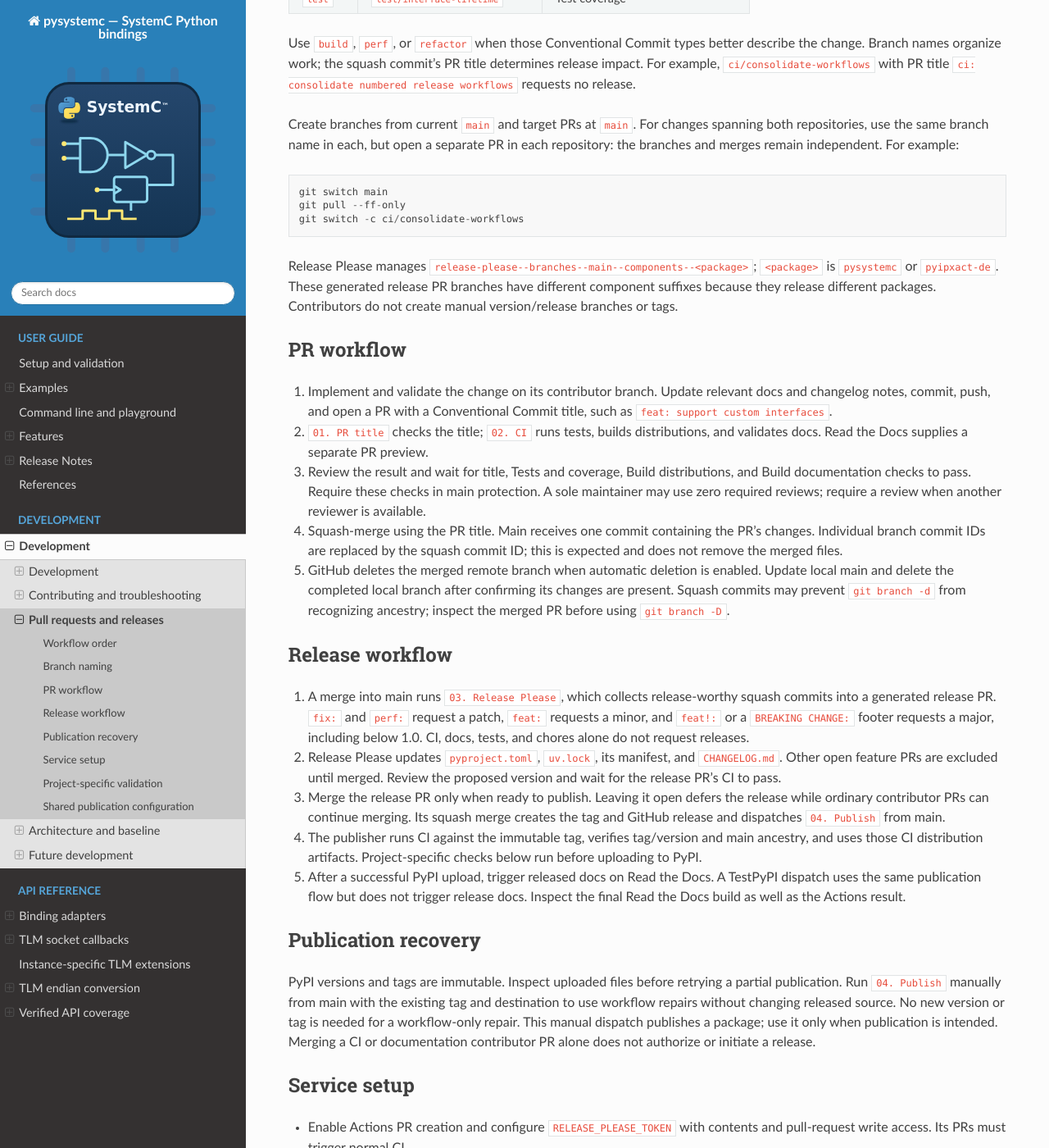
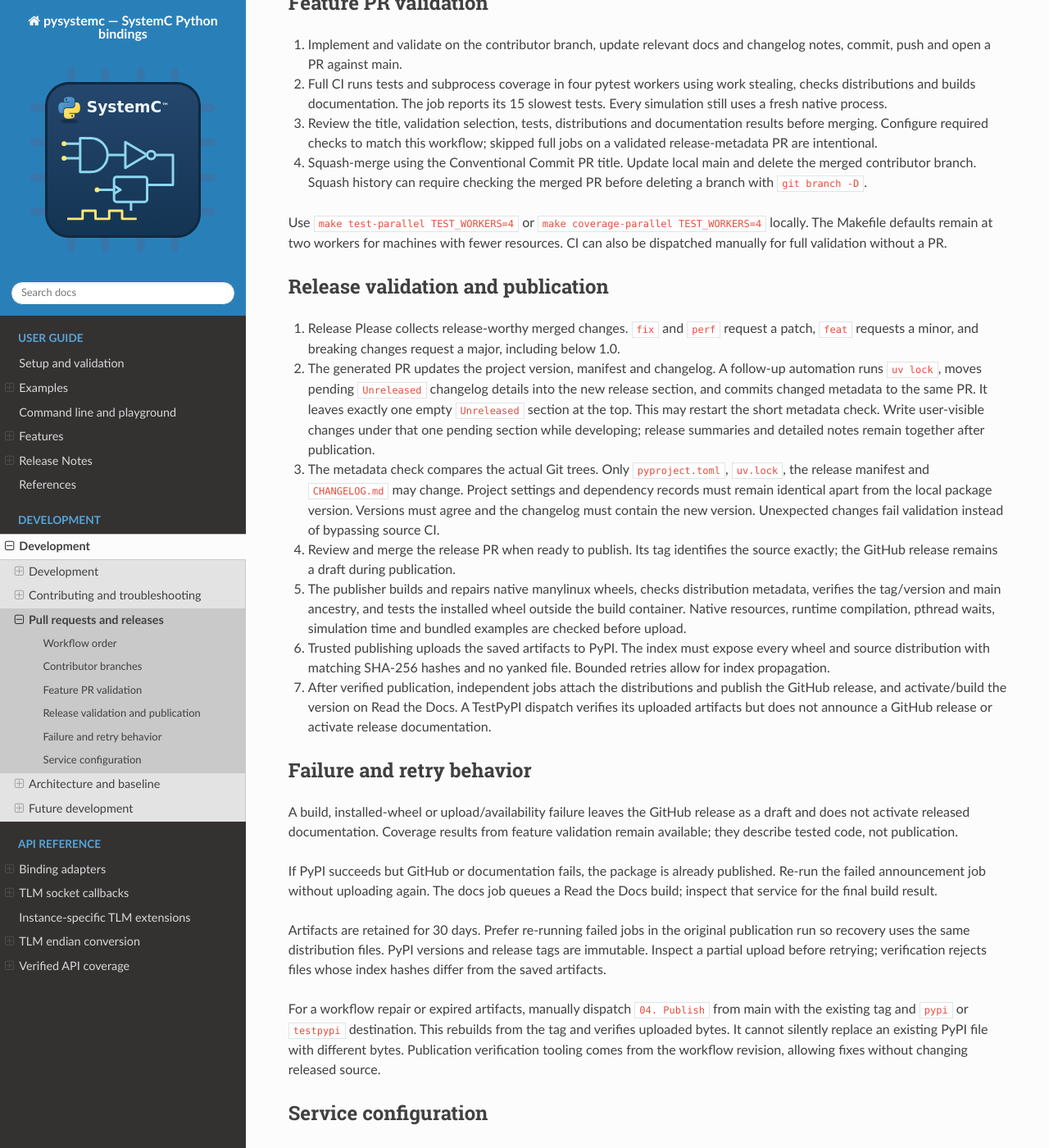
Before and after one commit to amal-khailtash/pysystemc, a Sphinx documentation site: the page built from docs/development/releases.rst, in a window 1280 px wide and 1400 px high, scrolled down 1013 px. Shown: the whole window at 82% size. Built offline with Sphinx 7.4.7 and the Read the Docs theme 3.1.0, drawn with Linux system fonts in a browser that asks for light colours; some of the changed text lies outside the part shown.

Commit message:
ci: streamline validation and gate release announcements on PyPI (#20)
* ci: streamline validation and gate release announcements on PyPI

* ci: roll over detailed release notes and correct changelog history

* style: format changelog rollover regression

```diff
--- a/docs/development/guide.rst
+++ b/docs/development/guide.rst
@@ -39,11 +39,15 @@ Run the regression suite in independent native simulation processes::
    make test
    make test-verbose
    make coverage
+   make test-parallel TEST_WORKERS=4
+   make coverage-parallel TEST_WORKERS=4
    make docs
 
 The coverage target prints a terminal summary and writes an HTML report to
 ``build/coverage/html/index.html``. Open that file in a browser to inspect
-coverage by module and line.
+coverage by module and line. Parallel coverage combines worker and simulation
+subprocess data; each simulation remains isolated. See :doc:`releases` for CI
+validation, publication ordering and recovery.
 
 Tests verify callbacks, lifecycle, sensitivity, integer wraparound and VCD
 transitions. Upstream fork/join, report and barrier ports are compared with native
--- a/docs/development/index.rst
+++ b/docs/development/index.rst
@@ -1,8 +1,8 @@
 Development
 ===========
 
-Contributor guides and automation for this repository. The branch and release
-conventions are shared with pyipxact-de.
+Contributor guides and automation for this repository. The release guide describes
+this repository's validation, publication and recovery workflow.
 
 .. toctree::
    :maxdepth: 2
--- a/docs/development/releases.rst
+++ b/docs/development/releases.rst
@@ -4,160 +4,133 @@ Pull requests and releases
 Workflow order
 --------------
 
-Both repositories use the same four Actions workflow names. The numbers make
-navigation consistent; jobs run according to their triggers and dependencies.
+The workflows separate code validation from package publication:
 
-* **01. PR title** (``pr-title.yml``) checks Conventional Commit PR titles using
-  metadata only.
-* **02. CI** (``ci.yml``) tests, checks distributions, and builds documentation
-  for PRs and main. The publisher calls the same CI against the release tag.
-* **03. Release Please** (``release-please.yml``) collects merged changes into a
-  release PR. Merging that PR creates the immutable tag and GitHub release and
-  dispatches the publisher from main so its trusted publisher identity matches.
-* **04. Publish** (``publish.yml``) verifies the tag/version and main ancestry,
-  publishes the distributions produced by release CI, then triggers released
-  documentation on Read the Docs. Manual dispatch accepts an existing tag and
-  a ``pypi`` or ``testpypi`` destination for recovery or testing.
+* **01. PR title** checks Conventional Commit titles using metadata only.
+* **02. CI** runs full tests, coverage, distribution checks and documentation
+  checks on feature PRs. Release Please PRs receive focused release-metadata
+  validation instead. Merging into main does not repeat full CI.
+* **03. Release Please** prepares a release PR and synchronizes its lockfile.
+  Merging the release PR creates an immutable tag and a **draft** GitHub release,
+  then dispatches publication from main.
+* **04. Publish** builds the tagged distributions once, checks the installed
+  wheel, uploads those same files and verifies their availability and SHA-256
+  hashes on PyPI. Only then does it publish the GitHub release and activate
+  released documentation.
 
-Read the Docs handles PR previews and development ``latest`` docs through its
-GitHub integration. CI's documentation build validates HTML; it does not deploy
-it. Disable independent automatic tag builds in Read the Docs when strict
-PyPI-before-release-docs ordering is required. Keep tag versions discoverable
-and active so the post-publication API trigger can build them. A successful
-trigger means the build was queued; inspect Read the Docs for its final result.
-GitHub Pages and the separate TestPyPI workflow are removed.
+``distributions.yml`` is a reusable build job called by feature CI and the
+publisher. It has no independent trigger. A feature packaging check validates
+that changes can be packaged; publication builds again because the final release
+version differs from the feature PR. The complete source test suite is not
+repeated during publication.
 
-Branch naming
--------------
+Read the Docs PR previews and development ``latest`` documentation remain
+independent of package publication. CI builds documentation to detect errors;
+that build does not activate a released version. Disable automatic tag builds
+and automatic activation of new release versions in Read the Docs if strict
+PyPI-before-release-documentation ordering is required. Keep tag versions
+available for discovery; the publisher activates them after verification.
 
-Both projects use ``<type>/<short-description>``. Choose a prefix describing the
-work and lowercase words separated by hyphens:
+Contributor branches
+--------------------
 
-.. list-table:: Contributor branch examples
-   :header-rows: 1
-   :widths: 15 40 45
-
-   * - Prefix
-     - Example
-     - Purpose
-   * - ``feat``
-     - ``feat/custom-interfaces``
-     - New public behavior
-   * - ``fix``
-     - ``fix/version-validation``
-     - Correct existing behavior
-   * - ``ci``
-     - ``ci/consolidate-workflows``
-     - Automation and workflow changes
-   * - ``docs``
-     - ``docs/development-workflow``
-     - Documentation changes
-   * - ``test``
-     - ``test/interface-lifetime``
-     - Test coverage
-
-Use ``build``, ``perf``, or ``refactor`` when those Conventional Commit types
-better describe the change. Branch names organize work; the squash commit's PR
-title determines release impact. For example, ``ci/consolidate-workflows`` with
-PR title ``ci: consolidate numbered release workflows`` requests no release.
-
-Create branches from current ``main`` and target PRs at ``main``. For changes
-spanning both repositories, use the same branch name in each, but open a separate
-PR in each repository: the branches and merges remain independent. For example::
+Create branches from current main using ``<type>/<short-description>``::
 
    git switch main
    git pull --ff-only
-   git switch -c ci/consolidate-workflows
+   git switch -c feat/custom-interfaces
 
-Release Please manages ``release-please--branches--main--components--<package>``;
-``<package>`` is ``pysystemc`` or ``pyipxact-de``. These generated release PR
-branches have different component suffixes because they release different
-packages. Contributors do not create manual version/release branches or tags.
+Use ``feat``, ``fix``, ``ci``, ``docs``, ``test``, ``build``, ``perf`` or
+``refactor`` according to the change. The squash commit's PR title determines
+release impact. CI, documentation, tests and chores alone do not request a
+release. Contributors do not create manual version branches or release tags.
 
-PR workflow
------------
+Feature PR validation
+---------------------
 
-1. Implement and validate the change on its contributor branch. Update relevant
-   docs and changelog notes, commit, push, and open a PR with a Conventional
-   Commit title, such as ``feat: support custom interfaces``.
-2. ``01. PR title`` checks the title; ``02. CI`` runs tests, builds distributions,
-   and validates docs. Read the Docs supplies a separate PR preview.
-3. Review the result and wait for title, Tests and coverage, Build distributions,
-   and Build documentation checks to pass. Require these checks in main
-   protection. A sole maintainer may use zero required reviews; require a review
-   when another reviewer is available.
-4. Squash-merge using the PR title. Main receives one commit containing the PR's
-   changes. Individual branch commit IDs are replaced by the squash commit ID;
-   this is expected and does not remove the merged files.
-5. GitHub deletes the merged remote branch when automatic deletion is enabled.
-   Update local main and delete the completed local branch after confirming its
-   changes are present. Squash commits may prevent ``git branch -d`` from
-   recognizing ancestry; inspect the merged PR before using ``git branch -D``.
+1. Implement and validate on the contributor branch, update relevant docs and
+   changelog notes, commit, push and open a PR against main.
+2. Full CI runs tests and subprocess coverage in four pytest workers using work
+   stealing, checks distributions and builds documentation. The job reports its
+   15 slowest tests. Every simulation still uses a fresh native process.
+3. Review the title, validation selection, tests, distributions and documentation
+   results before merging. Configure required checks to match this workflow;
+   skipped full jobs on a validated release-metadata PR are intentional.
+4. Squash-merge using the Conventional Commit PR title. Update local main and
+   delete the merged contributor branch. Squash history can require checking
+   the merged PR before deleting a branch with ``git branch -D``.
 
-Release workflow
-----------------
+Use ``make test-parallel TEST_WORKERS=4`` or
+``make coverage-parallel TEST_WORKERS=4`` locally. The Makefile defaults remain
+at two workers for machines with fewer resources. CI can also be dispatched
+manually for full validation without a PR.
 
-1. A merge into main runs ``03. Release Please``, which collects release-worthy
-   squash commits into a generated release PR. ``fix:`` and ``perf:`` request a
-   patch, ``feat:`` requests a minor, and ``feat!:`` or a ``BREAKING CHANGE:``
-   footer requests a major, including below 1.0. CI, docs, tests, and chores alone
-   do not request releases.
-2. Release Please updates ``pyproject.toml``, ``uv.lock``, its manifest, and
-   ``CHANGELOG.md``. Other open feature PRs are excluded until merged. Review
-   the proposed version and wait for the release PR's CI to pass.
-3. Merge the release PR only when ready to publish. Leaving it open defers the
-   release while ordinary contributor PRs can continue merging. Its squash merge
-   creates the tag and GitHub release and dispatches ``04. Publish`` from main.
-4. The publisher runs CI against the immutable tag, verifies tag/version and
-   main ancestry, and uses those CI distribution artifacts. Project-specific
-   checks below run before uploading to PyPI.
-5. After a successful PyPI upload, trigger released docs on Read the Docs. A
-   TestPyPI dispatch uses the same publication flow but does not trigger release
-   docs. Inspect the final Read the Docs build as well as the Actions result.
+Release validation and publication
+----------------------------------
 
-Publication recovery
---------------------
+1. Release Please collects release-worthy merged changes. ``fix`` and ``perf``
+   request a patch, ``feat`` requests a minor, and breaking changes request a
+   major, including below 1.0.
+2. The generated PR updates the project version, manifest and changelog. A
+   follow-up automation runs ``uv lock``, moves pending ``Unreleased`` changelog
+   details into the new release section, and commits changed metadata to the same
+   PR. It leaves exactly one empty ``Unreleased`` section at the top. This may
+   restart the short metadata check. Write user-visible changes under that one
+   pending section while developing; release summaries and detailed notes remain
+   together after publication.
+3. The metadata check compares the actual Git trees. Only ``pyproject.toml``,
+   ``uv.lock``, the release manifest and ``CHANGELOG.md`` may change. Project
+   settings and dependency records must remain identical apart from the local
+   package version. Versions must agree and the changelog must contain the new
+   version. Unexpected changes fail validation instead of bypassing source CI.
+4. Review and merge the release PR when ready to publish. Its tag identifies the
+   source exactly; the GitHub release remains a draft during publication.
+5. The publisher builds and repairs native manylinux wheels, checks distribution
+   metadata, verifies the tag/version and main ancestry, and tests the installed
+   wheel outside the build container. Native resources, runtime compilation,
+   pthread waits, simulation time and bundled examples are checked before upload.
+6. Trusted publishing uploads the saved artifacts to PyPI. The index must expose
+   every wheel and source distribution with matching SHA-256 hashes and no
+   yanked file. Bounded retries allow for index propagation.
+7. After verified publication, independent jobs attach the distributions and
+   publish the GitHub release, and activate/build the version on Read the Docs.
+   A TestPyPI dispatch verifies its uploaded artifacts but does not announce a
+   GitHub release or activate release documentation.
 
-PyPI versions and tags are immutable. Inspect uploaded files before retrying a
-partial publication. Run ``04. Publish`` manually from main with the existing
-tag and destination to use workflow repairs without changing released source.
-No new version or tag is needed for a workflow-only repair. This manual dispatch
-publishes a package; use it only when publication is intended. Merging a CI or
-documentation contributor PR alone does not authorize or initiate a release.
+Failure and retry behavior
+--------------------------
 
-Service setup
--------------
+A build, installed-wheel or upload/availability failure leaves the GitHub release
+as a draft and does not activate released documentation. Coverage results from
+feature validation remain available; they describe tested code, not publication.
+
+If PyPI succeeds but GitHub or documentation fails, the package is already
+published. Re-run the failed announcement job without uploading again. The docs
+job queues a Read the Docs build; inspect that service for the final build result.
+
+Artifacts are retained for 30 days. Prefer re-running failed jobs in the original
+publication run so recovery uses the same distribution files. PyPI versions and
+release tags are immutable. Inspect a partial upload before retrying; verification
+rejects files whose index hashes differ from the saved artifacts.
+
+For a workflow repair or expired artifacts, manually dispatch ``04. Publish``
+from main with the existing tag and ``pypi`` or ``testpypi`` destination. This
+rebuilds from the tag and verifies uploaded bytes. It cannot silently replace an
+existing PyPI file with different bytes. Publication verification tooling comes
+from the workflow revision, allowing fixes without changing released source.
+
+Service configuration
+---------------------
 
 * Enable Actions PR creation and configure ``RELEASE_PLEASE_TOKEN`` with contents
-  and pull-request write access. Its PRs must trigger normal CI.
-* Configure trusted publishers for this repository's ``publish.yml`` and the
-  ``pypi`` / ``testpypi`` environments. Replace any TestPyPI publisher entry that
-  still names the removed ``publish-testpypi.yml``. Workflow filenames remain
-  stable even though their display names are numbered.
-* Configure ``CODECOV_TOKEN`` and the Read the Docs GitHub integration for
-  coverage and PR previews.
-* Configure ``READTHEDOCS_TOKEN`` with permission to trigger this project's
-  released version builds. The publisher uses it only after a successful PyPI
-  upload; TestPyPI does not trigger released docs.
+  and pull-request write access. Generated PR and lockfile commits must trigger
+  metadata checks; draft release publication uses this token too.
+* Configure PyPI and TestPyPI trusted publishers for ``publish.yml`` and its
+  respective ``pypi`` / ``testpypi`` environments. These identities are unchanged.
+* Configure ``CODECOV_TOKEN`` for feature-PR coverage and the Read the Docs GitHub
+  integration for PR previews and development docs.
+* Configure ``READTHEDOCS_TOKEN`` with released-version activation and build
+  permissions, and disable independent automatic release-version activation.
 
-Project-specific validation
----------------------------
-
-pysystemc builds and repairs native manylinux wheels with auditwheel. Before
-upload it checks native resources, runtime compilation, pthread waits, simulation
-time, console arguments, and tutorials using the installed wheel outside the
-build container. Python 3.14 remains required.
-
-Shared publication configuration
---------------------------------
-
-Both projects dispatch publication from main, reuse the release CI distribution
-artifacts, generate PEP 740 attestations, and upload with ``uv publish`` using
-trusted publishing. Released documentation is synchronized and activated on
-Read the Docs after a successful upload. Dependency Graph is generated by
-GitHub repository settings; it is shared security infrastructure, not a fifth
-repository workflow file.
-
-CI validation remains specific to each package: pysystemc requires Python 3.14,
-native manylinux repair, and installed-wheel simulation checks; pyipxact-de
-requires its XML tooling and schema/application tests.
+These workflows describe this repository. Related projects may use different
+release triggers and must be updated independently.
```
Also changed, not shown: CHANGELOG.md (+11 -13 lines), release-please-config.json (+2 -7 lines), 10 other files.
